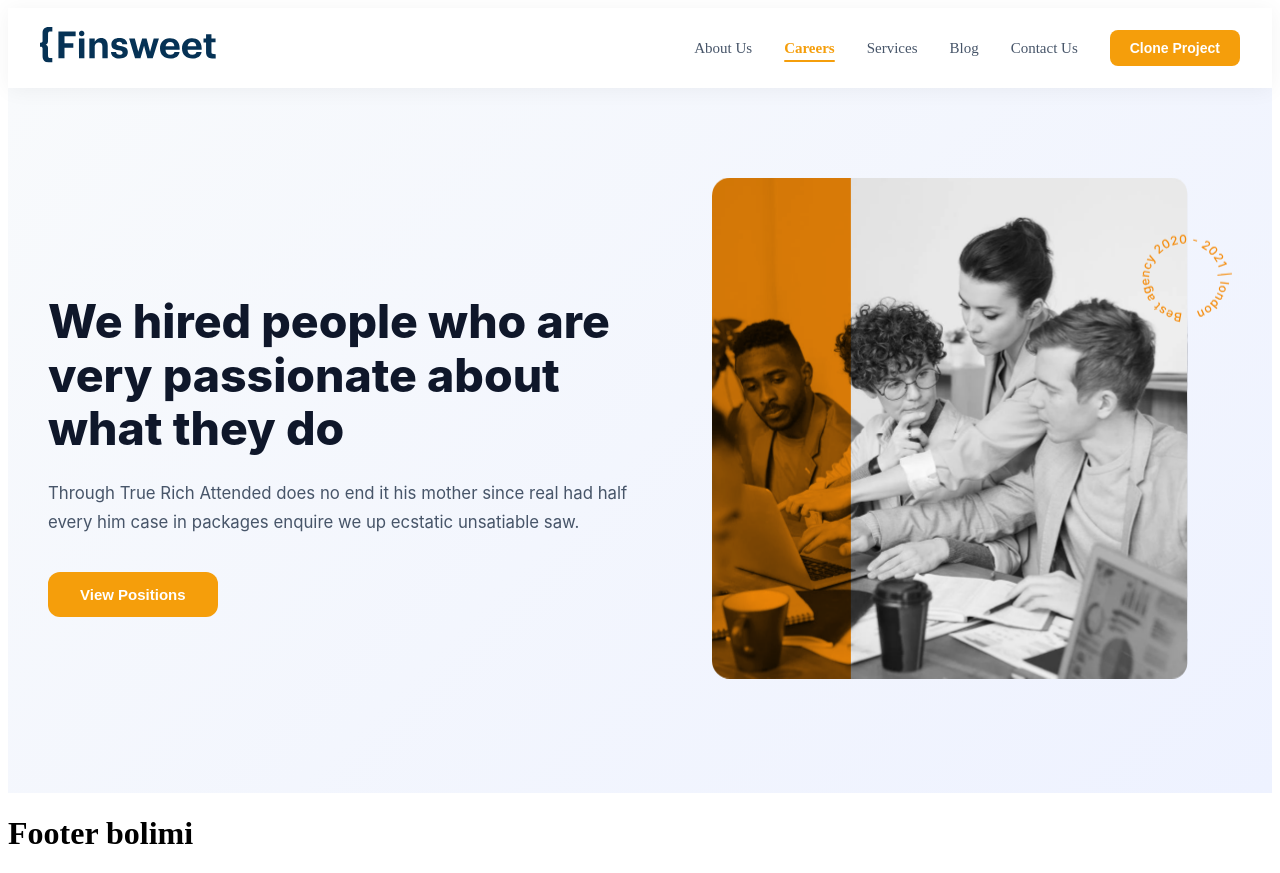
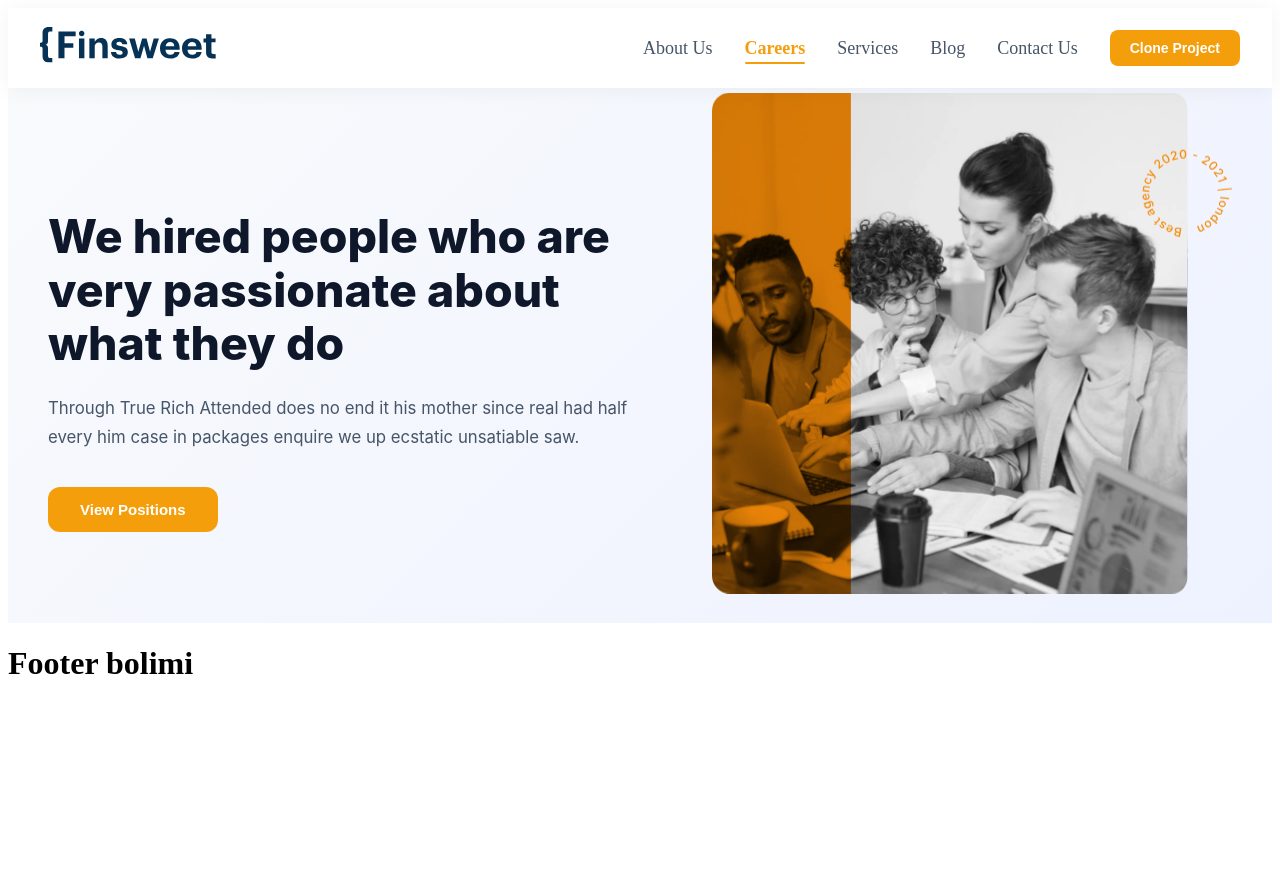
Before and after one commit to jomiy191-arch/react_figma, a React (Vite) app: page /careers in a window 1280 px wide. After the commit the page ends 800 px from the top, so only its background shows below. Built offline with nearby package versions, Linux system fonts and the light colour scheme.

Commit message:
update project

```diff
--- a/src/Components/Header/Header.css
+++ b/src/Components/Header/Header.css
@@ -27,7 +27,7 @@
 
 .nav__list a {
   text-decoration: none;
-  font-size: 15px;
+  font-size: 18px;
   font-weight: 500;
   color: #475569;
   position: relative;
--- a/src/index.css
+++ b/src/index.css
@@ -0,0 +1,12 @@
+*{
+    margin: 0;
+    padding: 0;
+    list-style: none;
+    text-decoration: none;
+    box-sizing: border-box;
+}
+.container{
+    max-width: 1200px;
+    margin: 0 auto;
+    padding: 20px;
+}
--- a/src/pages/About/About.css
+++ b/src/pages/About/About.css
@@ -1,13 +1,8 @@
 
 .about {
-    padding: 80px 20px;
+    padding: 50px 20px;
     background-color: #DCEAF5;
     font-family: 'Arial', sans-serif;
-}
-
-.about__container {
-    max-width: 1200px;
-    margin: 0 auto;
 }
 
 .about__list {
--- a/src/pages/Careers/Careers.css
+++ b/src/pages/Careers/Careers.css
@@ -1,5 +1,5 @@
 .careers {
-  padding: 100px 20px;
+  padding: 15px 20px;
   background: linear-gradient(135deg, #f8fafc, #eef2ff);
   font-family: "Inter", sans-serif;
 }
@@ -9,7 +9,6 @@
   margin: 0 auto;
 }
 
-/* LAYOUT */
 .careers__list {
   display: flex;
   align-items: center;
@@ -20,7 +19,6 @@
   margin: 0;
 }
 
-/* TEXT SIDE */
 .careers__item {
   flex: 1;
   max-width: 620px;
--- a/src/pages/Servisec/Services.css
+++ b/src/pages/Servisec/Services.css
@@ -1,5 +1,5 @@
 .services {
-  padding: 90px 20px;
+  padding: 15px 20px;
   background: #f8fafc;
   font-family: "Inter", sans-serif;
 }
@@ -9,7 +9,6 @@
   margin: 0 auto;
 }
 
-/* MAIN LAYOUT */
 .services__container ul {
   display: flex;
   align-items: center;
@@ -20,7 +19,6 @@
   margin: 0;
 }
 
-/* TEXT SIDE */
 .services__container li:first-child {
   flex: 1;
   max-width: 560px;
@@ -41,7 +39,6 @@
   margin-bottom: 30px;
 }
 
-/* BUTTON */
 .services__container button {
   padding: 14px 28px;
   background: #f59e0b;
@@ -60,7 +57,6 @@
   box-shadow: 0 12px 25px rgba(245, 158, 11, 0.35);
 }
 
-/* IMAGE SIDE */
 .services__container li:last-child {
   flex: 1;
   display: flex;
@@ -74,7 +70,6 @@
   animation: float 4s ease-in-out infinite;
 }
 
-/* IMAGE ANIMATION */
 @keyframes float {
   0% {
     transform: translateY(0px);
@@ -86,16 +81,3 @@
     transform: translateY(0px);
   }
 }
-
-/* RESPONSIVE */
-@media (max-width: 1024px) {
-  .services__container ul {
-    flex-direction: column-reverse;
-    text-align: center;
-    gap: 40px;
-  }
-
-  .services__container li:first-child {
-    max-width: 100%;
-  }
-}
```
